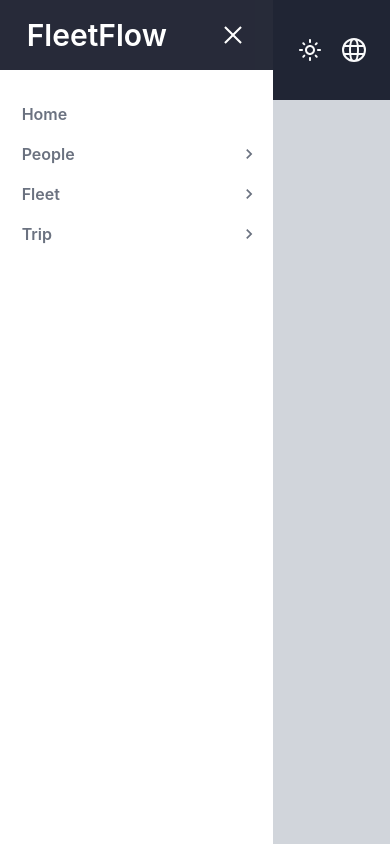
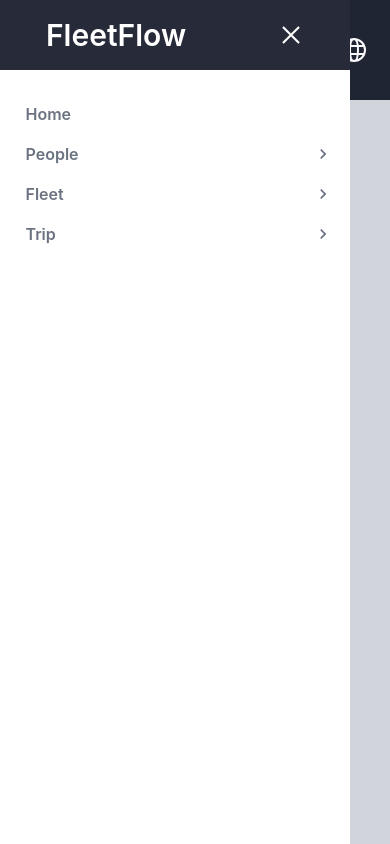
Before and after one commit to mohammedansarusman/analogistics, a React (Create React App) app: page / in a window 390 px wide. Both pictures are taken after a click on the icon 32 px from the left and 50 px from the top of the page. Built offline with nearby package versions, Linux system fonts and the light colour scheme.

Commit message:
side navbar created

```diff
--- a/src/App.js
+++ b/src/App.js
@@ -1,15 +1,27 @@
 import './App.css';
 import NavigationBar from './Components/NavigationBar';
-import { useSelector } from 'react-redux';
+import { useSelector, useDispatch } from 'react-redux';
 import NavigationBarSmall from './Components/NavigationBarSmall';
+import { changeBar } from './Store/navigationSlice';
+import { useEffect } from 'react';
 
 
 
 function App() {
+  const dispatch = useDispatch();
   const toggleBar = useSelector((store)=>store.navigation.bar)
+  useEffect(()=>{
+    const handleSize = ()=>{
+      window.innerWidth>=1024 && dispatch(changeBar(false))
+    }
+    window.addEventListener('resize',handleSize);
+    return()=>{window.addEventListener('resize',handleSize)}
+  },[])
+
   return (
     <div className={`App w-full h-[100vh] absolute ${toggleBar ? 'bg-gray-300' : 'bg-white'}`}>
       <NavigationBar />
+      {/* Here the hamburger menubar clicked then navigation bar will pop-up */}
       {toggleBar && <NavigationBarSmall />}
     </div>
   );
--- /dev/null
+++ b/src/Components/MenuNavigation.js
@@ -0,0 +1,16 @@
+import React from "react";
+
+const MenuNavigation = () => {
+  return (
+    <div className="w-[90%] flex flex-col items-start text-sm gap-2 font-normal">
+      <h1 className="hover:bg-gray-100 w-[100%] text-left pl-2 py-1">
+        Register
+      </h1>
+      <h1 className="hover:bg-gray-100 w-[100%] text-left pl-2 py-1">Edit</h1>
+      <h1 className="hover:bg-gray-100 w-[100%] text-left pl-2 py-1">Delete</h1>
+      <h1 className="hover:bg-gray-100 w-[100%]text-left pl-2 py-1">View</h1>
+    </div>
+  );
+};
+
+export default MenuNavigation;
--- a/src/Components/NavigationBar.js
+++ b/src/Components/NavigationBar.js
@@ -12,7 +12,6 @@ const NavigationBar = () => {
   const dispatch = useDispatch();
 
   const handleHamburgerButton = () => {
-    console.log("clicked hamburger button")
     dispatch(changeBar(true))
   }
 
--- a/src/Components/NavigationBarSmall.js
+++ b/src/Components/NavigationBarSmall.js
@@ -1,49 +1,83 @@
-import React from 'react'
+import React from "react";
 import { AiOutlineClose } from "react-icons/ai";
-import { MdKeyboardArrowRight } from "react-icons/md";
-
-
-import { changeBar } from '../Store/navigationSlice';
-import { useDispatch } from 'react-redux';
+import { MdKeyboardArrowRight, MdKeyboardArrowDown } from "react-icons/md";
+import { changeBar } from "../Store/navigationSlice";
+import { useDispatch } from "react-redux";
+import { useState } from "react";
+import MenuNavigation from "./MenuNavigation";
 
 // Parent componenet - <App />
 const NavigationBarSmall = () => {
+    const [peopleMenu, setPeopleMenu] = useState(false);
+    const [fleetMenu, setFleetMenu] = useState(false);
+    const [tripMenu, setTripMenu] = useState(false);
+
     const dispatch = useDispatch();
-    const handleCloseButton =() =>{
+    const handleCloseButton = () => {
         // Action to close the small navigation bar
         dispatch(changeBar(false));
-    }
+    };
+    const handlePeople = () => {
+        setPeopleMenu(!peopleMenu);
+        setFleetMenu(false);
+        setTripMenu(false);
+    };
+    const handleFleet = () => {
+        setFleetMenu(!fleetMenu);
+        setPeopleMenu(false);
+        setTripMenu(false);
+    };
+    const handleTrip = () => {
+        setTripMenu(!tripMenu);
+        setPeopleMenu(false);
+        setFleetMenu(false);
+    };
+    const handleHome = () => {
+        setTripMenu(false);
+        setPeopleMenu(false);
+        setFleetMenu(false);
+    };
     return (
-    <div className='w-[70%] h-[100%] bg-white relative left-0 top-0 flex flex-col'>
-        <div className='bg-slate-950 opacity-85 h-[70px] flex items-center justify-around text-white'>
+        <div className="w-[350px] h-[100%] bg-white relative left-0 top-0 flex flex-col">
+            <div className="bg-slate-950 opacity-85 h-[70px] flex items-center justify-around text-white">
                 <h1 className="text-3xl font-semibold">FleetFlow</h1>
                 <AiOutlineClose
                     size={26}
-                className='hover:bg-slate-700'
-                onClick = {handleCloseButton}
+                    className="hover:bg-slate-700"
+                    onClick={handleCloseButton}
                 />
             </div>
-        <div className='flex flex-col items-center pt-7 text-gray-500 text-md gap-2 font-semibold'>
-            <div className="w-[90%] flex justify-start py-1 pl-2 rounded-md hover:bg-gray-100">
+            <div className="flex flex-col items-center pt-7 text-gray-500 text-md gap-2 font-semibold">
+                <div className="w-[90%] flex justify-start py-1 pl-2 rounded-md hover:bg-gray-100" onClick={handleHome}>
                     <h1>Home</h1>
                 </div>
-            <div className="w-[90%] flex justify-between items-center py-1 pl-2 rounded-md hover:bg-gray-100">
+                <div
+                    className="w-[90%] flex justify-between items-center py-1 pl-2 rounded-md hover:bg-gray-100"
+                    onClick={handlePeople}
+                >
                     <h1>People</h1>
-                <MdKeyboardArrowRight size={20}/>
+                    {!peopleMenu ? <MdKeyboardArrowRight size={20} /> : <MdKeyboardArrowDown size={20} />}
                 </div>
-            <div className="w-[90%] flex justify-between items-center py-1 pl-2 rounded-md hover:bg-gray-100">
+                {peopleMenu && <MenuNavigation />}
+                <div
+                    className="w-[90%] flex justify-between items-center py-1 pl-2 rounded-md hover:bg-gray-100"
+                    onClick={handleFleet}
+                >
                     <h1>Fleet</h1>
-                <MdKeyboardArrowRight size={20}/>
+                    {!fleetMenu ? <MdKeyboardArrowRight size={20}/> : <MdKeyboardArrowDown size={20}/>}
                 </div>
-            <div className="w-[90%] flex justify-between items-center py-1 pl-2 rounded-md hover:bg-gray-100">
+                {fleetMenu && <MenuNavigation />}
+                <div
+                    className="w-[90%] flex justify-between items-center py-1 pl-2 rounded-md hover:bg-gray-100"
+                    onClick={handleTrip}
+                >
                     <h1>Trip</h1>
-                <MdKeyboardArrowRight size={20}/>
+                    {!tripMenu ? <MdKeyboardArrowRight size={20} /> : <MdKeyboardArrowDown size={20} />}
+                </div>
+                {tripMenu && <MenuNavigation />}
             </div>
         </div>
+    );
+};
 
-
-    </div>
-  )
-}
-
-export default NavigationBarSmall
+export default NavigationBarSmall;
```
Lines whose indentation alone changed are shown as unchanged.
